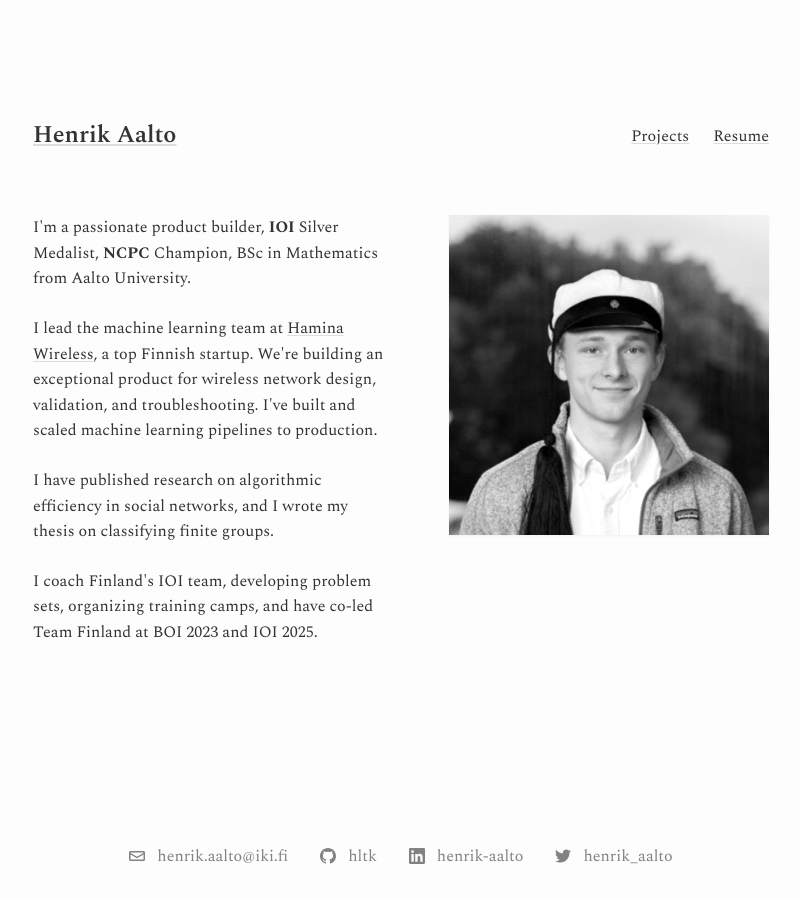
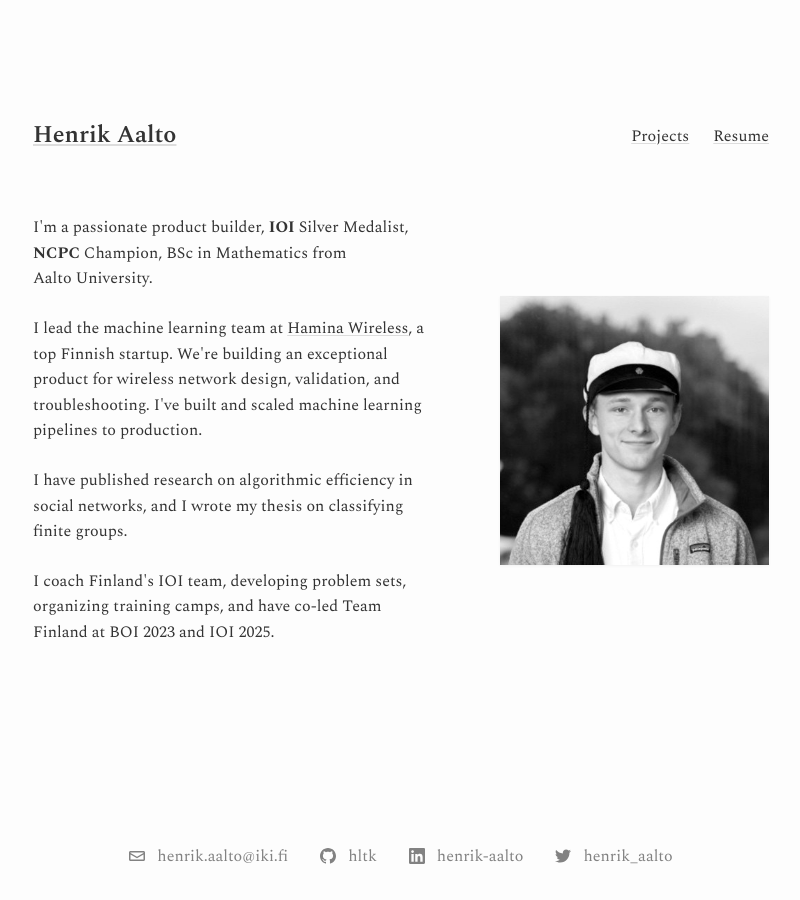
Before and after one commit to hltk/hltk.github.io, a Jekyll site: the page built from index.markdown, in a window 1280 px wide. Shown: the whole page, without its empty margins (239-1039 px from the left). Built offline with Jekyll 4.4.1, drawn with Linux system fonts in a browser that asks for light colours.

Commit message:
feat: apply 60/40 grid layout to home page
- Convert home page from flexbox to CSS grid with 6fr 4fr columns
- Match the layout split used on projects page for consistency
- Update responsive breakpoints to use grid-template-columns
- Ensure featured images scale properly within grid constraints

```diff
--- a/assets/main.scss
+++ b/assets/main.scss
@@ -41,8 +41,8 @@ h1, h2, h3, h4, h5, h6 {
 /* Custom styles for homepage */
 .intro-section, .about-section {
   margin: 0 0 3rem 0;
-  display: flex;
-  flex-wrap: wrap;
+  display: grid;
+  grid-template-columns: 6fr 4fr;
   gap: 2rem;
   align-items: flex-start;
 }
@@ -58,8 +58,10 @@ h1, h2, h3, h4, h5, h6 {
 }
 
 .featured-image {
-  flex: 0 0 448px;
-  max-width: 448px;
+  width: 100%;
+  height: auto;
+  justify-self: center;
+  align-self: center;
 }
 
 
@@ -70,12 +72,13 @@ h1, h2, h3, h4, h5, h6 {
 }
 
 .about-section .featured-image img {
-  width: 320px;
+  width: 100%;
+  max-width: 320px;
 }
 
 .intro-text {
-  flex: 1;
-  min-width: 304px;
+  display: flex;
+  flex-direction: column;
   text-wrap: pretty;
 }
 
@@ -147,39 +150,35 @@ h1, h2, h3, h4, h5, h6 {
 
 /* Custom styles for about page */
 .page-content .intro-section {
-  display: flex;
-  flex-direction: row;
-  flex-wrap: nowrap;
+  display: grid;
+  grid-template-columns: 6fr 4fr;
+  gap: 2rem;
   width: 100%;
-  justify-content: space-between;
   align-items: flex-start;
 }
 
 .page-content .intro-text {
-  flex: 1;
-  order: 1;
+  display: flex;
+  flex-direction: column;
 }
 
 .page-content .featured-image {
-  flex: 0 0 auto;
-  order: 2;
-  max-width: 448px;
+  width: 100%;
+  height: auto;
+  justify-self: center;
+  align-self: center;
 }
 
 .page-content .featured-image img {
-  width: 320px;
-  max-width: 100%;
+  width: 100%;
+  max-width: 320px;
   height: auto;
   display: block;
 }
 
 @media screen and (max-width: 768px) {
-  .intro-section {
-    flex-direction: column;
-  }
-
-  .featured-image, .intro-text {
-    flex-basis: 100%;
+  .intro-section, .about-section {
+    grid-template-columns: 1fr;
   }
 
   .about-section .featured-image {
@@ -193,13 +192,11 @@ h1, h2, h3, h4, h5, h6 {
   }
 
   .page-content .intro-section {
-    flex-direction: column;
+    grid-template-columns: 1fr;
   }
 
   .page-content .featured-image,
   .page-content .intro-text {
-    flex: 0 0 100%;
-    order: 0;
     max-width: 100%;
   }
 }
```
